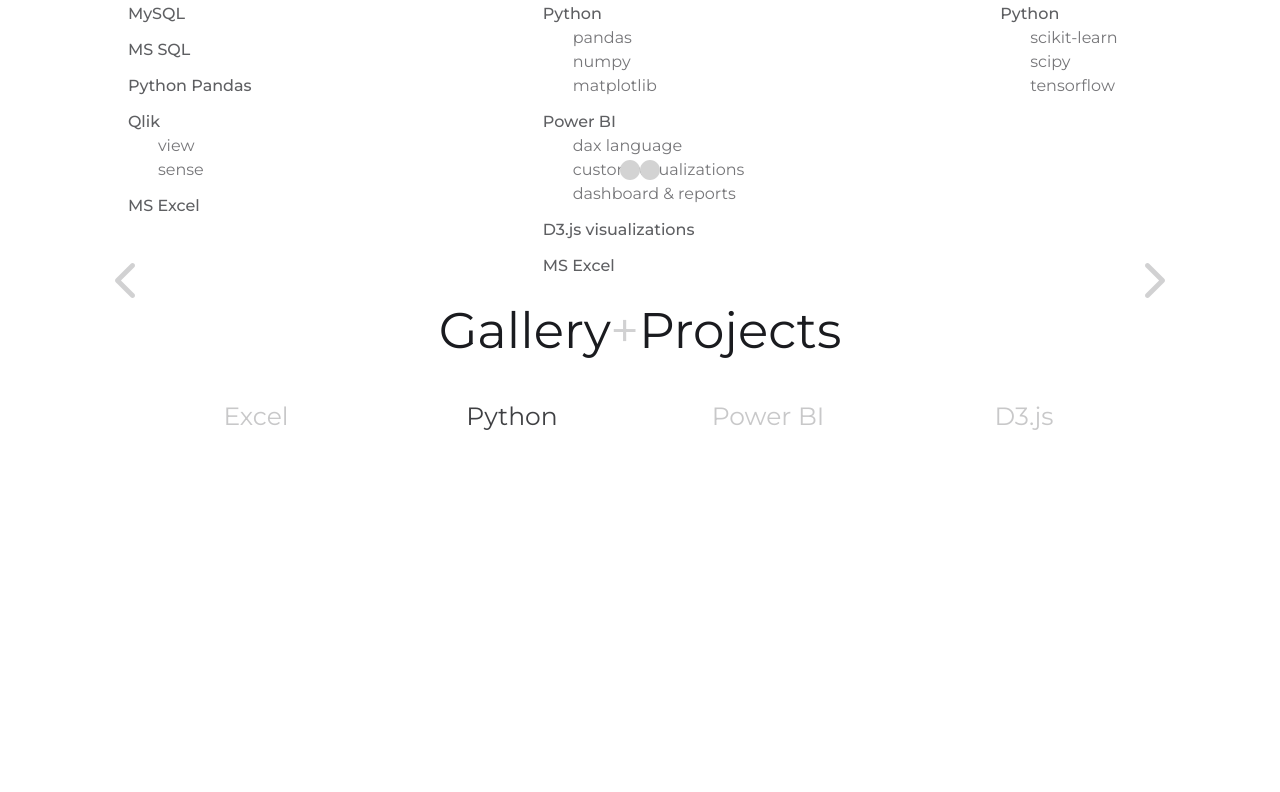
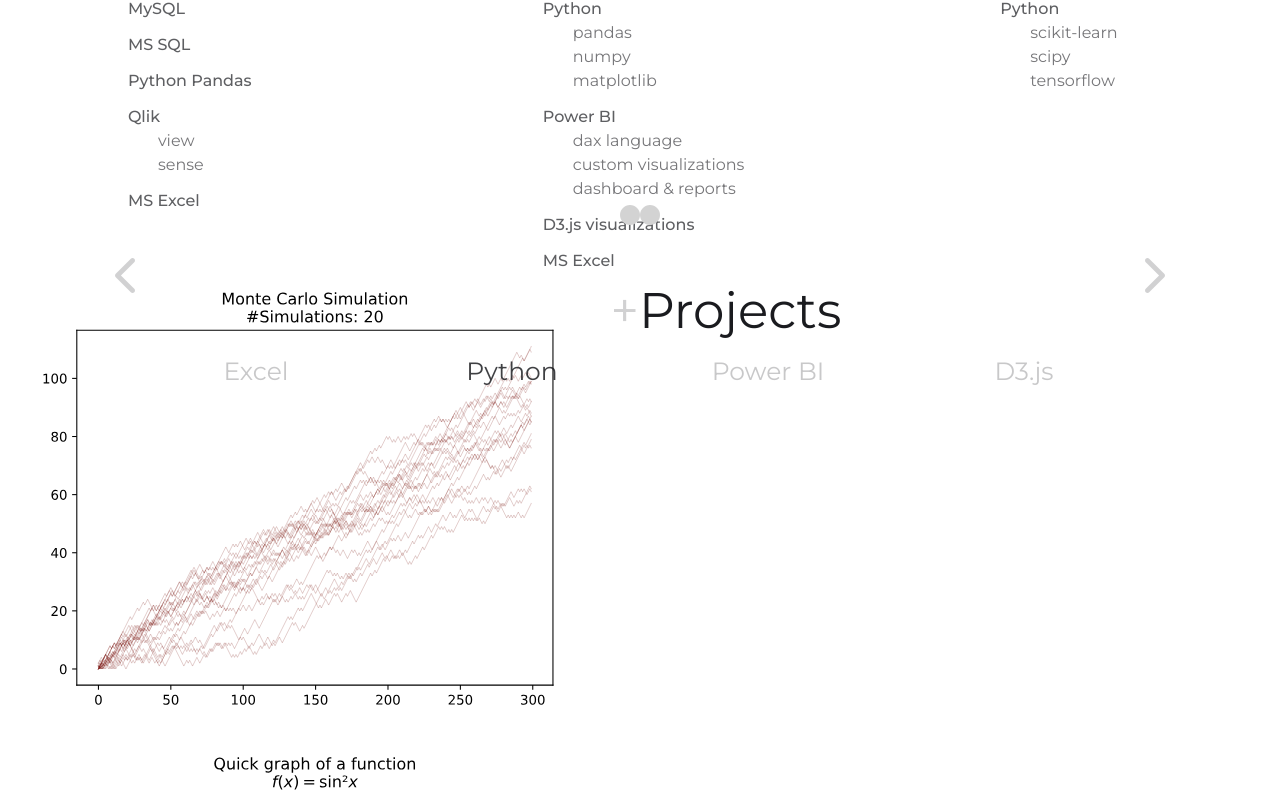
Before and after one commit to saul-soto/resume, a React (Create React App) app: page / in a window 1280 px wide. Shown: the part 1413-2205 px from the top of the page. Before the commit the page ends 1844 px from the top, so only its background shows below. Built offline with nearby package versions, Linux system fonts and the light colour scheme.

Commit message:
refactor styles && added graphs to slider

```diff
--- a/src/screens/content_container/content/gallery/data/data.jsx
+++ b/src/screens/content_container/content/gallery/data/data.jsx
@@ -4,6 +4,7 @@
 //d3.js:    react components
 import React from 'react';
 import {ReactComponent as MonteCarloSim} from './Python/montecarlo_simulation/graph.svg';
+import {ReactComponent as NBABestPlayers} from './Python/top_best_nba_players/graph.svg';
 
 
 const gallery_data = [
@@ -13,6 +14,12 @@
         type:'svg',
         description:'This is a montecarlo simulation using Python'
     },
+    {
+        tool:'Python',
+        source:<NBABestPlayers />,
+        type:'svg',
+        description:'This is a simple graph of a function'
+    },
 ]
 
 export default gallery_data;
--- a/src/screens/content_container/content/gallery/slider.js
+++ b/src/screens/content_container/content/gallery/slider.js
@@ -34,7 +34,14 @@
                 </div>
 
                 <div className='gallery-container'>
+                    {this.props.data.lenght === 0 ? null:
+                        this.props.data.map((row,i) => {return(
+                            <div>
+                                {row.type ==='svg' ? row.source: null}
+                            </div>
 
+                        )})
+                    }
 
                 </div>
 
--- a/src/styles/App.scss
+++ b/src/styles/App.scss
@@ -28,7 +28,7 @@
             min-height: 100vh-$nav_height;
 
             .title{
-                padding: 20px 0 20px 0;
+                padding: 5px 0 20px 0;
                 font-size: 50px;
                 text-align: center;
                 font-weight: 400;
--- a/src/styles/content_container/gallery.scss
+++ b/src/styles/content_container/gallery.scss
@@ -4,7 +4,7 @@
     .gallery-menu{
         display: flex;
         justify-content: center;
-        padding-top: 20px;
+        margin-top: -5px;
 
         .gallery-menu-option{
             min-width: 20vw;
@@ -53,7 +53,7 @@
             display: flex;
             align-items: center;
             justify-content: center;
-            padding-bottom: 100px;
+            padding-bottom: 50px;
             position: absolute; top: auto;right: 0%;bottom: 0%;left: 0%;
         }
     }
--- a/src/styles/content_container/skills.scss
+++ b/src/styles/content_container/skills.scss
@@ -1,6 +1,7 @@
 .content-skills{
 
     .piles-container{
+        padding-top: 25px;
         display: flex;
         justify-content: space-around;
 
```
